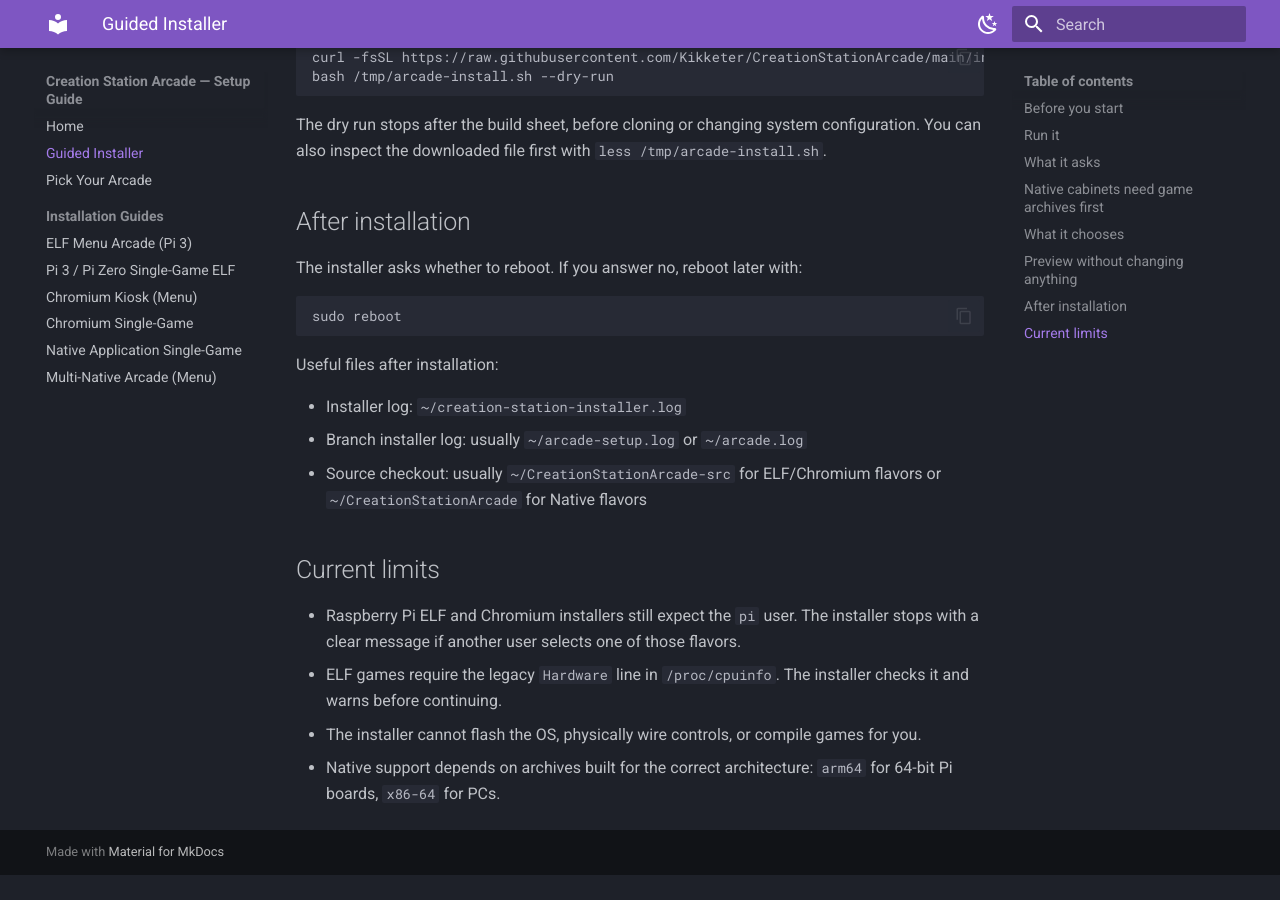
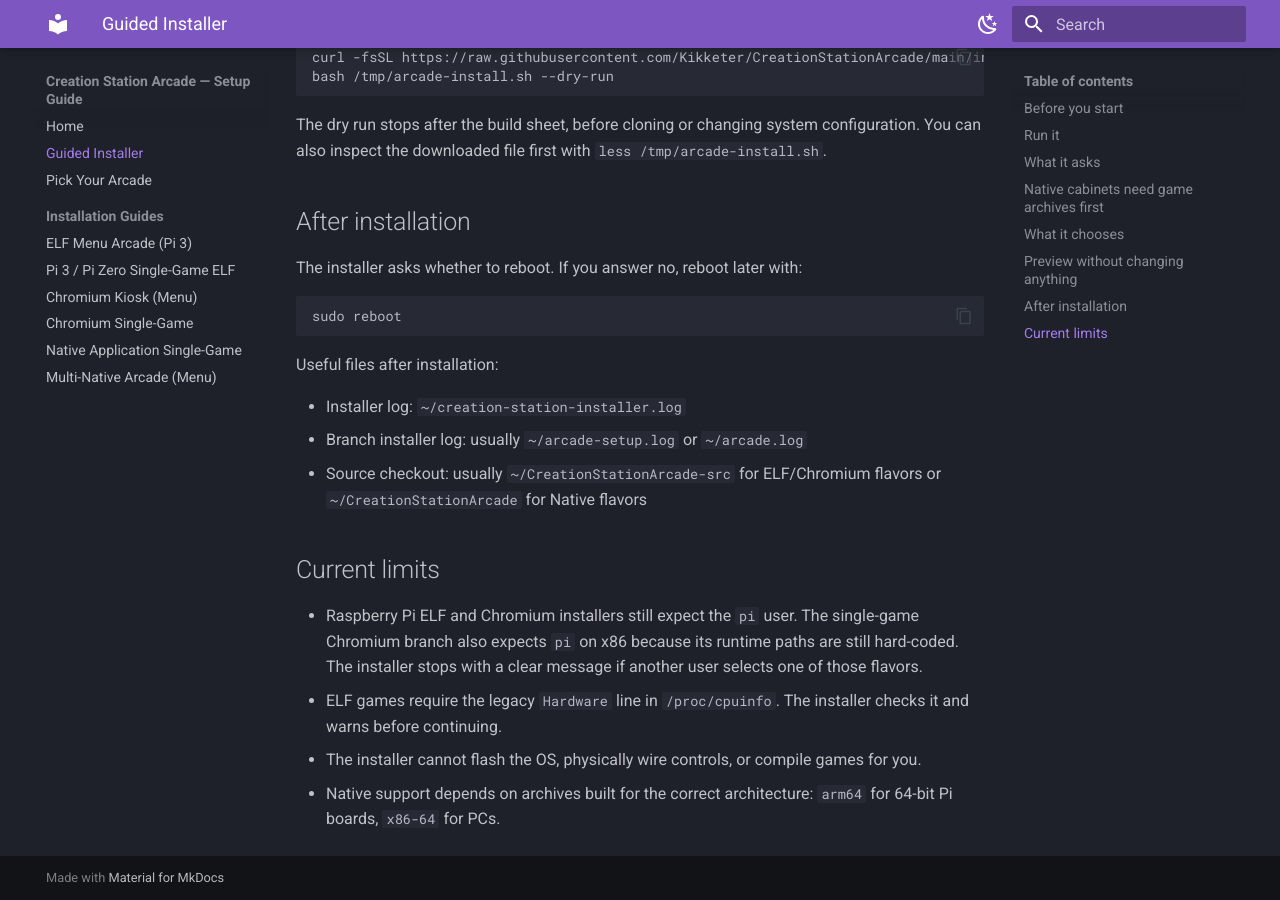
Before and after one commit to Kikketer/CreationStationArcade, an MkDocs documentation site: the page built from docs/guided-installer.md, in a window 1280 px wide and 900 px high, scrolled down 2277 px. Built offline with MkDocs 1.6.1 and Material for MkDocs 9.7.7, drawn with Linux system fonts in a browser that asks for light colours; before the commit the page ends 3152 px from its top, so only the background shows below that.

Commit message:
Handle branch-specific installer constraints
Co-Authored-By: Chris Weed <chris@cjweed.com>

```diff
--- a/docs/guided-installer.md
+++ b/docs/guided-installer.md
@@ -87,7 +87,7 @@ Useful files after installation:
 
 ## Current limits
 
-- Raspberry Pi ELF and Chromium installers still expect the `pi` user. The installer stops with a clear message if another user selects one of those flavors.
+- Raspberry Pi ELF and Chromium installers still expect the `pi` user. The single-game Chromium branch also expects `pi` on x86 because its runtime paths are still hard-coded. The installer stops with a clear message if another user selects one of those flavors.
 - ELF games require the legacy `Hardware` line in `/proc/cpuinfo`. The installer checks it and warns before continuing.
 - The installer cannot flash the OS, physically wire controls, or compile games for you.
 - Native support depends on archives built for the correct architecture: `arm64` for 64-bit Pi boards, `x86-64` for PCs.
```
Also changed, not shown: 1 other file.
